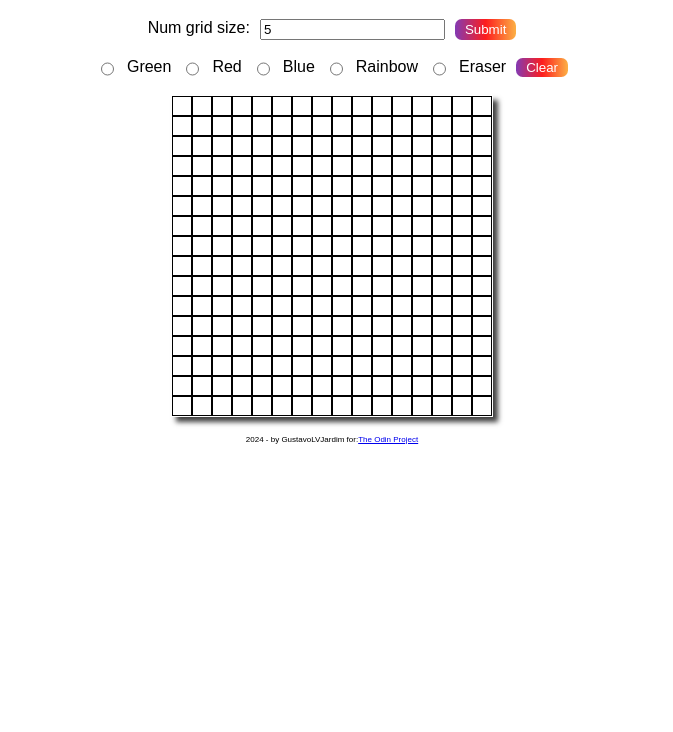
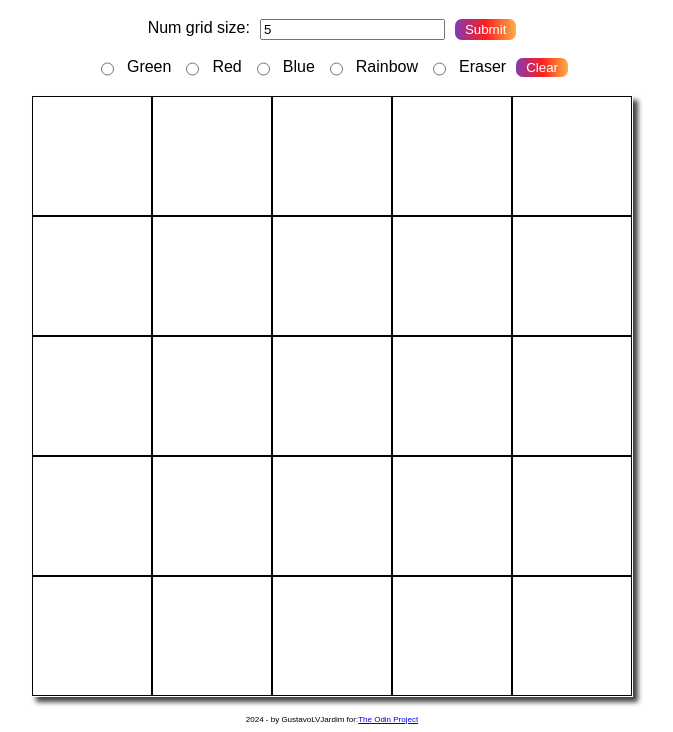
Before and after one commit to GustavoLVJardim/etch-a-sketch-TOP, a plain HTML site: page index.html in a window 1280 px wide. Both pictures are taken after typing "5" into the empty fields and a click on the button "Submit". Shown: the part 89-821 px from the top of the page, without its empty margins (308-981 px from the left). Before the commit the page ends 800 px from the top, so only its background shows below. Drawn offline with Linux system fonts and the light colour scheme; a web font is replaced by a local one.

Commit message:
new changes on html, css and js. Especialy on the js

```diff
--- a/index.html
+++ b/index.html
@@ -4,6 +4,9 @@
         <meta charset="UTF-8">
         <meta name="viewport" content="width=device-width, initial-scale=1.0">
         <link rel="stylesheet" href="style.css">
+        <link rel="preconnect" href="https://fonts.googleapis.com">
+        <link rel="preconnect" href="https://fonts.gstatic.com" crossorigin>
+        <link href="https://fonts.googleapis.com/css2?family=Doto:wght@100..900&family=Honk&display=swap" rel="stylesheet">
         <script src="script.js" defer></script>
         <title>Etch a Sketch</title>
     </head>
@@ -15,7 +18,7 @@
             <div>
                 Num grid size:
                 <input autofocus type="number" name="number" id="input-number" placeholder="between 2 and 100 ">
-                <button class="btn" type="button">Submit</button>
+                <button class="btn" type="button" id="submit-btn" >Submit</button>
             </div>
 
             <br>
@@ -26,7 +29,7 @@
                 <input type="radio" name="Black" id="">Blue
                 <input type="radio" name="Black" id="">Rainbow
                 <input type="radio" name="Black" id="">Eraser
-                <button class="btn" type="button">Clear</button>
+                <button class="btn" type="button" id="clear-btn" >Clear</button>
             </div>
 
         </header>
@@ -38,7 +41,7 @@
         <br>
 
         <footer>
-            <p id="footer"> 2024 - by GustavoLVJardim for:<a href="https://www.theodinproject.com">The Odin Project</a></p>
+            <p id="footer"> 2024 - by GustavoLVJardim for:<a href="https://www.theodinproject.com/about">The Odin Project</a></p>
         </footer>
 
     </body>
--- a/script.js
+++ b/script.js
@@ -1,16 +1,42 @@
 const containerDivs = document.querySelector('.container');
-
+const inputNumber = document.querySelector('#input-number');
+const submitBtn = document.querySelector('#submit-btn');
 
 
 document.addEventListener('DOMContentLoaded', () => {
 
+    for (let i = 0; i < 16 * 16; i++){
+        const createDivs = document.createElement('div');
+        createDivs.style.width = 600 / 16 + 'px';
+        createDivs.style.height = 600 / 16 + 'px';
+        createDivs.classList.add('divs');
+        containerDivs.appendChild(createDivs);
+    }
 
-for (let i = 0; i < 256; i++){
-    const createDivs = document.createElement('div');
-    createDivs.classList.add('divs');
-    containerDivs.appendChild(createDivs);
-}
+    /*for (let i = 0; i < 256; i++){
+        const createDivs = document.createElement('div');
+        createDivs.classList.add('divs');
+        containerDivs.appendChild(createDivs);
+    }*/
+
+    submitBtn.addEventListener('click', () => {
+
+        if (inputNumber.value < 2 || inputNumber.value > 100) {
+            alert('Please enter a number between 2 and 100');
+        } else {
+            containerDivs.replaceChildren();
+
+            for (let i = 0; i < inputNumber.value * inputNumber.value; i++){
+                const createDivs = document.createElement('div');
+                createDivs.style.width = 600 / inputNumber.value + 'px';
+                createDivs.style.height = 600 / inputNumber.value + 'px';
+                createDivs.classList.add('divs');
+                containerDivs.appendChild(createDivs);
+            }
+        }
+    }
 
 
 
+    );
 });
--- a/style.css
+++ b/style.css
@@ -18,9 +18,7 @@ body{
     border-radius: 0.5em;
 }
 
-#input-number{
 
-}
 
 .btn{
     background: rgb(131,58,180);
@@ -34,8 +32,8 @@ body{
 
 main > div {
     background-color: white;
-    width: 400px;
-    height: 400px;
+    width: 600px;
+    height: 600px;
     border: 1px solid white;
     margin-top: 18px;
     margin-left: auto;
@@ -61,8 +59,8 @@ main > div {
 .container {
     display: flex;
     flex-wrap: wrap;
-    width: 320px; /* ou outro valor desejado */
-    height: 320px;
+    width: 600px; /* ou outro valor desejado */
+    height: 600px;
   }
 .divs {
     width: 20px; /* ajuste conforme necessário */
```
